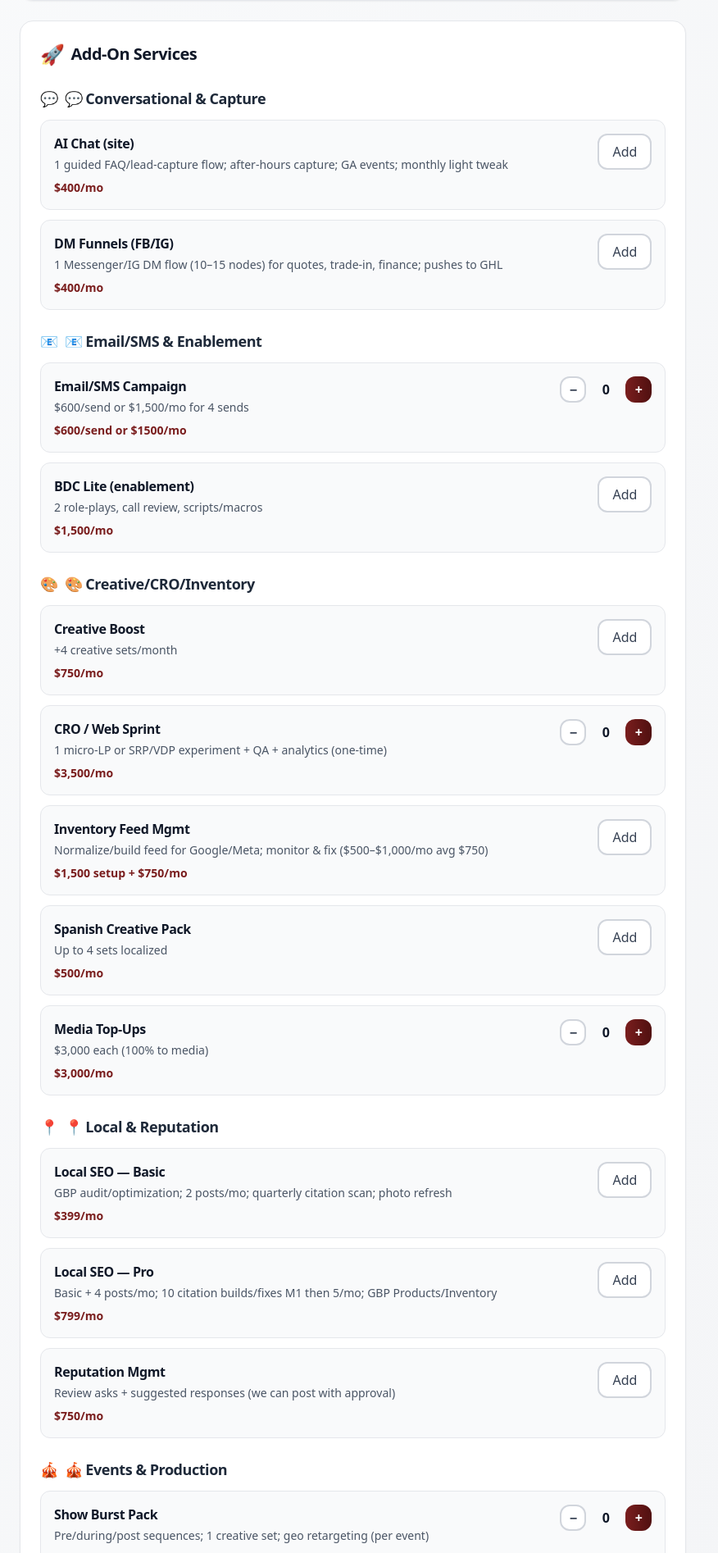
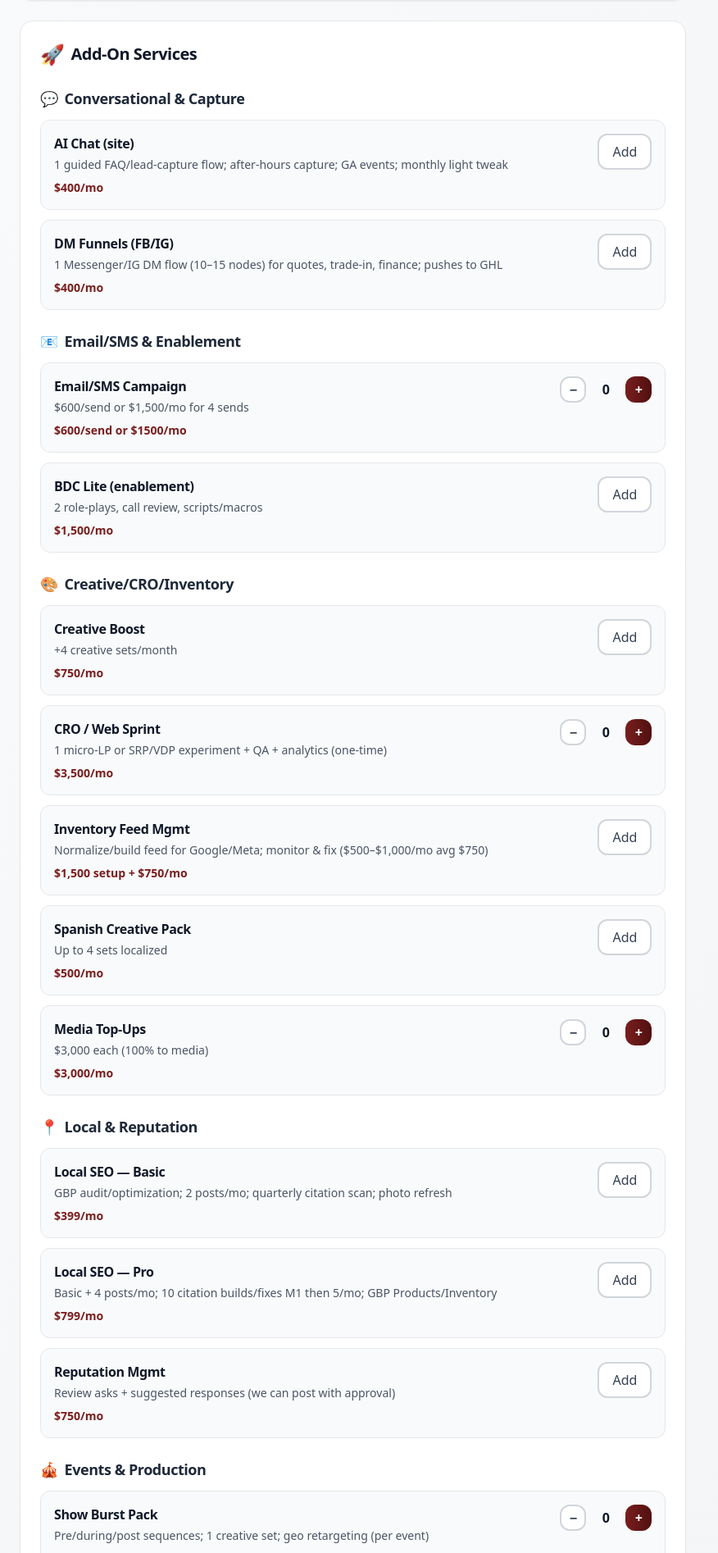
Before and after one commit to juliusalba/propodocs, a React (Vite) app: page /vmg-pricing-calculator/marine in a window 1280 px wide. Shown: the part 646-2540 px from the top of the page at 82% size, without its empty margins (0-876 px from the left). Built offline with nearby package versions, Linux system fonts and the light colour scheme.

Commit message:
Fix duplicate emojis in Marine add-ons category titles

```diff
--- a/src/components/MarineAddOnsSection.tsx
+++ b/src/components/MarineAddOnsSection.tsx
@@ -8,11 +8,11 @@ interface MarineAddOnsSectionProps {
 
 export function MarineAddOnsSection({ addOns, onUpdate }: MarineAddOnsSectionProps) {
     const categories = {
-        conversational: { title: '💬 Conversational & Capture', icon: '💬' },
-        email: { title: '📧 Email/SMS & Enablement', icon: '📧' },
-        creative: { title: '🎨 Creative/CRO/Inventory', icon: '🎨' },
-        local: { title: '📍 Local & Reputation', icon: '📍' },
-        events: { title: '🎪 Events & Production', icon: '🎪' }
+        conversational: { title: 'Conversational & Capture', icon: '💬' },
+        email: { title: 'Email/SMS & Enablement', icon: '📧' },
+        creative: { title: 'Creative/CRO/Inventory', icon: '🎨' },
+        local: { title: 'Local & Reputation', icon: '📍' },
+        events: { title: 'Events & Production', icon: '🎪' }
     };
 
     const addOnsByCategory = {
@@ -53,8 +53,8 @@ export function MarineAddOnsSection({ addOns, onUpdate }: MarineAddOnsSectionPro
                             <button
                                 onClick={() => onUpdate(key as keyof MarineAddOnsState, !addOns[key as keyof MarineAddOnsState])}
                                 className={`px-4 py-2 rounded-lg font-medium transition-all ${addOns[key as keyof MarineAddOnsState]
-                                        ? 'bg-gradient-to-r from-[#7A1E1E] to-[#501010] text-white shadow-md'
-                                        : 'bg-white border-2 border-gray-300 text-gray-700 hover:border-[#7A1E1E]'
+                                    ? 'bg-gradient-to-r from-[#7A1E1E] to-[#501010] text-white shadow-md'
+                                    : 'bg-white border-2 border-gray-300 text-gray-700 hover:border-[#7A1E1E]'
                                     }`}
                             >
                                 {addOns[key as keyof MarineAddOnsState] ? 'Added' : 'Add'}
```
